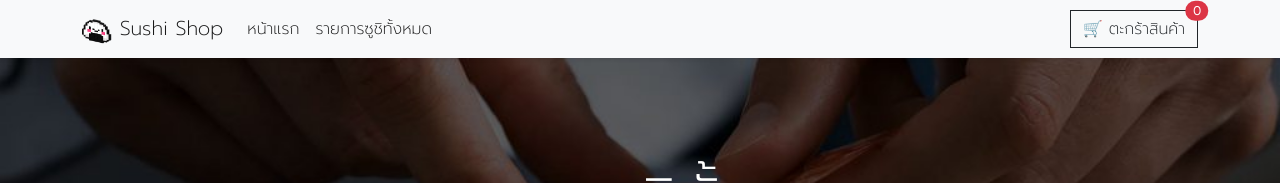
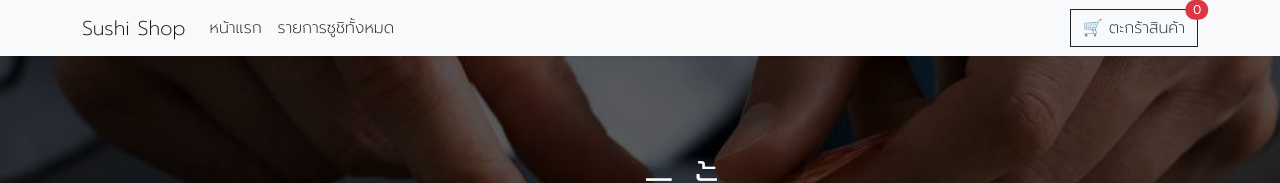
Before and after one commit to siraom15/INT201_S3_Group-10, a website with bundled scripts: page sushiProject/index.html in a window 1280 px wide. Shown: the top 183 px of the page. Built offline with nearby package versions, Linux system fonts and the light colour scheme.

Commit message:
Update : Diable sushi logo

```diff
--- a/sushiProject/index.html
+++ b/sushiProject/index.html
@@ -20,7 +20,7 @@
             <nav class="navbar navbar-light navbar-expand-lg bg-light shadow-sm rounded-0 fixed-top">
                 <div class="container">
                     <a class="navbar-brand" href="#">
-                        <img src="./assets/favicon/favicon.png" alt="" width="30" height="30">
+                        <!-- <img src="./assets/favicon/favicon.png" alt="" width="30" height="30"> -->
                         Sushi Shop
                     </a>
                     <div class="collapse navbar-collapse" id="navbarNav">
```
